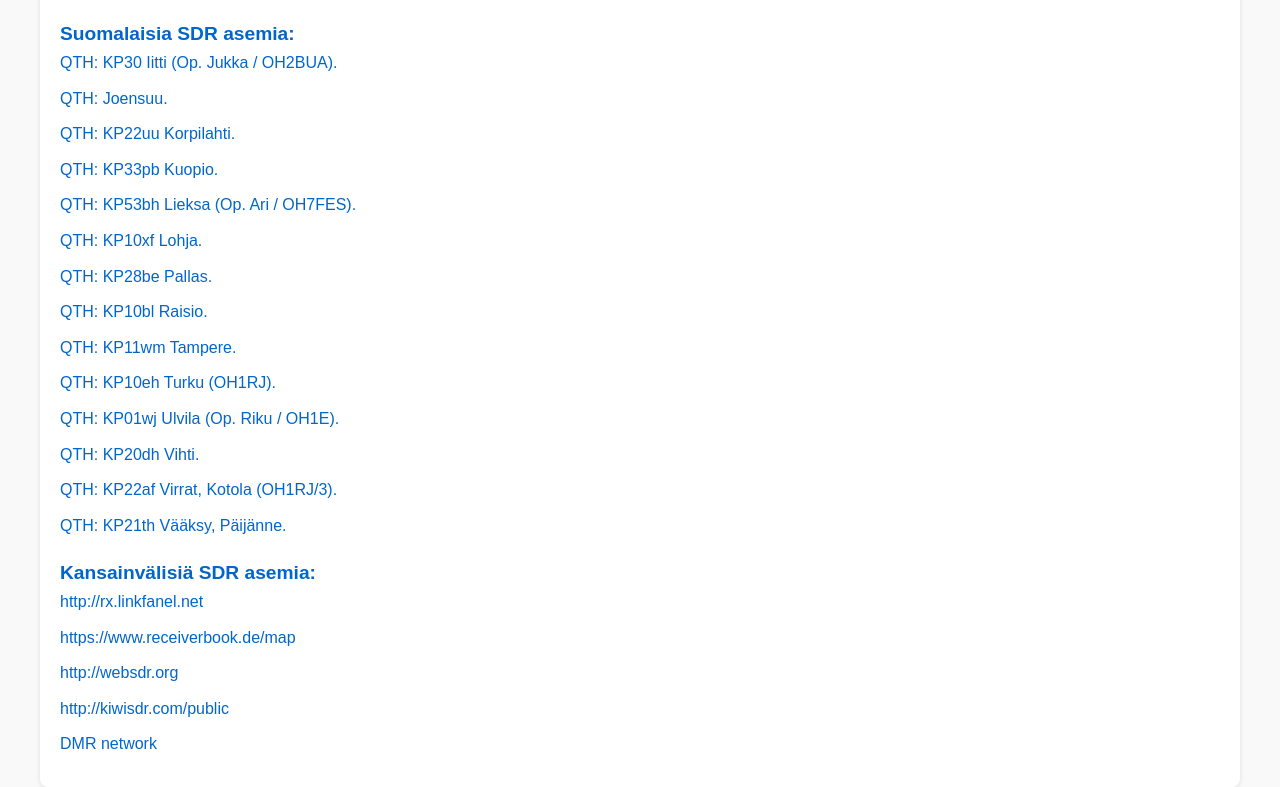
After one commit to mikosavolainen/oh3ac, a PHP site: page /sdr.php in a window 1280 px wide. The commit adds this page. Shown: the part 680-1467 px from the top of the page. Run offline with PHP 8.4, Linux system fonts and the light colour scheme.

Commit message:
Rautalanka malli

```diff
--- /dev/null
+++ b/components/menu.php
@@ -0,0 +1,29 @@
+<!-- menu.php -->
+<div id="mySidenav" class="sidenav menu">
+    <a href="javascript:void(0)" class="closebtn" onclick="closeNav()">&times;</a>
+    <a href="index.php">Etusivu</a>
+    <a href="about.php">Esittely</a>
+    <a href="services.php">Jäsensivut</a>
+    <a href="contact.php">OH3R</a>
+    <a href="contact.php">Valokuvat</a>
+    <a href="contact.php">RA-Kurssi</a>
+    <a href="sdr.php">Kerhon SDR</a>
+    <a href="contact.php">Sanastoa</a>
+
+
+
+    <a href="contact.php">Arkisto</a>
+
+</div>
+
+<span style="font-size:30px;cursor:pointer" onclick="openNav()">&#9776;</span>
+
+<script>
+function openNav() {
+    document.getElementById("mySidenav").style.width = "250px";
+}
+
+function closeNav() {
+    document.getElementById("mySidenav").style.width = "0";
+}
+</script>
--- a/index.php
+++ b/index.php
@@ -18,6 +18,9 @@
     </script>
 </head>
 <body>
+
+    <?php include 'components/menu.php'; ?>
+
     <div class="container">
         <div class="select-container">
             <?php
--- /dev/null
+++ b/sdr.php
@@ -0,0 +1,57 @@
+
+<?php
+include 'components/header.php';
+include 'components/menu.php';
+?>
+
+<head>
+    <link rel="stylesheet" href="styles.css">
+</head>
+<body>
+
+
+<div class="sdr">
+    <section class="sdr__intro">
+        <h5>QTH: KP20tx Lahti (Op. Miko / OH3CYT).</h5>
+        <p>OH3AC SDR-asema on testi vaiheessa. Antennina toimii OH3AC:n 30m maston harusvaijeri.</p>
+    </section>
+
+    <section class="sdr__iframe">
+        <iframe src="https://oh3ac.oh3cyt.com/" title="SDR Lahti OH3AC"></iframe>
+    </section>
+
+    <section class="sdr__stations">
+        <h5>Suomalaisia SDR asemia:</h5>
+        <ul>
+            <li><a href="http://oh2bua.fi/sdxl-iit.html?/" target="_blank">QTH: KP30 Iitti (Op. Jukka / OH2BUA).</a></li>
+            <li><a href="http://kareliamwdx.ddns.net:8073/" target="_blank">QTH: Joensuu.</a></li>
+            <li><a href="http://rha2sdr.ddns.net:8074/" target="_blank">QTH: KP22uu Korpilahti.</a></li>
+            <li><a href="http://kiwi-kuo.aprs.fi:8073/" target="_blank">QTH: KP33pb Kuopio.</a></li>
+            <li><a href="http://oh7fes.ddns.net:8901/?tune=145775fm" target="_blank">QTH: KP53bh Lieksa (Op. Ari / OH7FES).</a></li>
+            <li><a href="http://sdxl-loh.ddns.net:8073/" target="_blank">QTH: KP10xf Lohja.</a></li>
+            <li><a href="http://pallas-kiwi.ddns.net:8073/?f=3699.00lsbz10" target="_blank">QTH: KP28be Pallas.</a></li>
+            <li><a href="http://rhakiwi.ddns.net:8073/" target="_blank">QTH: KP10bl Raisio.</a></li>
+            <li><a href="http://tredxk.no-ip.org:8073/?f=3699.00lsbz10" target="_blank">QTH: KP11wm Tampere.</a></li>
+            <li><a href="http://oh1rj.proxy.kiwisdr.com:8073/" target="_blank">QTH: KP10eh Turku (OH1RJ).</a></li>
+            <li><a href="http://websdr.fi:8080/?tune=3699.00lsb" target="_blank">QTH: KP01wj Ulvila (Op. Riku / OH1E).</a></li>
+            <li><a href="http://kiwi-vih.aprs.fi:8073/?f=3699.00lsbz10" target="_blank">QTH: KP20dh Vihti.</a></li>
+            <li><a href="http://kiwi-kuo.aprs.fi:8073/" target="_blank">QTH: KP22af Virrat, Kotola (OH1RJ/3).</a></li>
+            <li><a href="http://21612.proxy.kiwisdr.com:8073/" target="_blank">QTH: KP21th Vääksy, Päijänne.</a></li>
+        </ul>
+    </section>
+
+    <section class="sdr__international">
+        <h5>Kansainvälisiä SDR asemia:</h5>
+        <ul>
+            <li><a href="http://rx.linkfanel.net/" target="_blank">http://rx.linkfanel.net</a></li>
+            <li><a href="https://www.receiverbook.de/map" target="_blank">https://www.receiverbook.de/map</a></li>
+            <li><a href="http://websdr.org/" target="_blank">http://websdr.org</a></li>
+            <li><a href="http://kiwisdr.com/public/" target="_blank">http://kiwisdr.com/public</a></li>
+            <li><a href="https://hose.brandmeister.network/" target="_blank">DMR network</a></li>
+        </ul>
+    </section>
+</div>
+</body>
+<?php
+include 'components/footer.php';
+?>
--- a/styles.css
+++ b/styles.css
@@ -117,3 +117,139 @@ h1 {
         height: 700px;
     }
 }
+
+
+/* styles.css */
+body {
+    font-family: "Lato", sans-serif;
+  }
+
+  .menu {
+    height: 100%;
+    width: 0;
+    position: fixed;
+    z-index: 1;
+    top: 0;
+    left: 0;
+    background-color: #111;
+    overflow-x: hidden;
+    transition: 0.5s;
+    padding-top: 60px;
+  }
+
+  .menu a {
+    padding: 8px 8px 8px 32px;
+    text-decoration: none;
+    font-size: 25px;
+    color: #818181;
+    display: block;
+    transition: 0.3s;
+  }
+
+  .menu a:hover {
+    color: #f1f1f1;
+  }
+
+  .menu .closebtn {
+    position: absolute;
+    top: 0;
+    right: 25px;
+    font-size: 36px;
+    margin-left: 50px;
+  }
+
+  @media screen and (max-height: 450px) {
+    .menu {padding-top: 15px;}
+    .menu a {font-size: 18px;}
+  }
+
+/* Yleiset tyylit */
+body {
+    font-family: Arial, sans-serif;
+    line-height: 1.6;
+    margin: 0;
+    padding: 0;
+    color: #333;
+    background-color: #f9f9f9;
+}
+
+.sdr {
+    max-width: 1200px;
+    margin: 0 auto;
+    padding: 20px;
+    background-color: #fff;
+    box-shadow: 0 2px 5px rgba(0, 0, 0, 0.1);
+    border-radius: 8px;
+}
+
+.sdr h5 {
+    color: #0066cc;
+    font-size: 1.2rem;
+    margin-top: 20px;
+}
+
+.sdr p {
+    font-size: 1rem;
+    margin-bottom: 15px;
+}
+
+.sdr ul {
+    list-style-type: none;
+    padding: 0;
+}
+
+.sdr ul li {
+    margin-bottom: 10px;
+}
+
+.sdr ul li a {
+    text-decoration: none;
+    color: #0066cc;
+    transition: color 0.3s ease;
+}
+
+.sdr ul li a:hover {
+    color: #004499;
+}
+
+/* Iframe */
+.sdr__iframe iframe {
+    width: 100%;
+    height: 500px;
+    border: 1px solid #ddd;
+    border-radius: 8px;
+    margin-top: 20px;
+}
+
+/* Responsiivisuus */
+@media (max-width: 768px) {
+    .sdr {
+        padding: 15px;
+    }
+
+    .sdr__iframe iframe {
+        height: 350px;
+    }
+
+    .sdr h5 {
+        font-size: 1.1rem;
+    }
+
+    .sdr p {
+        font-size: 0.9rem;
+    }
+}
+
+@media (max-width: 480px) {
+    .sdr__iframe iframe {
+        height: 300px;
+    }
+
+    .sdr h5 {
+        font-size: 1rem;
+    }
+
+    .sdr p {
+        font-size: 0.85rem;
+    }
+}
```
Also changed, not shown: components/footer.php (added), components/header.php (added).
